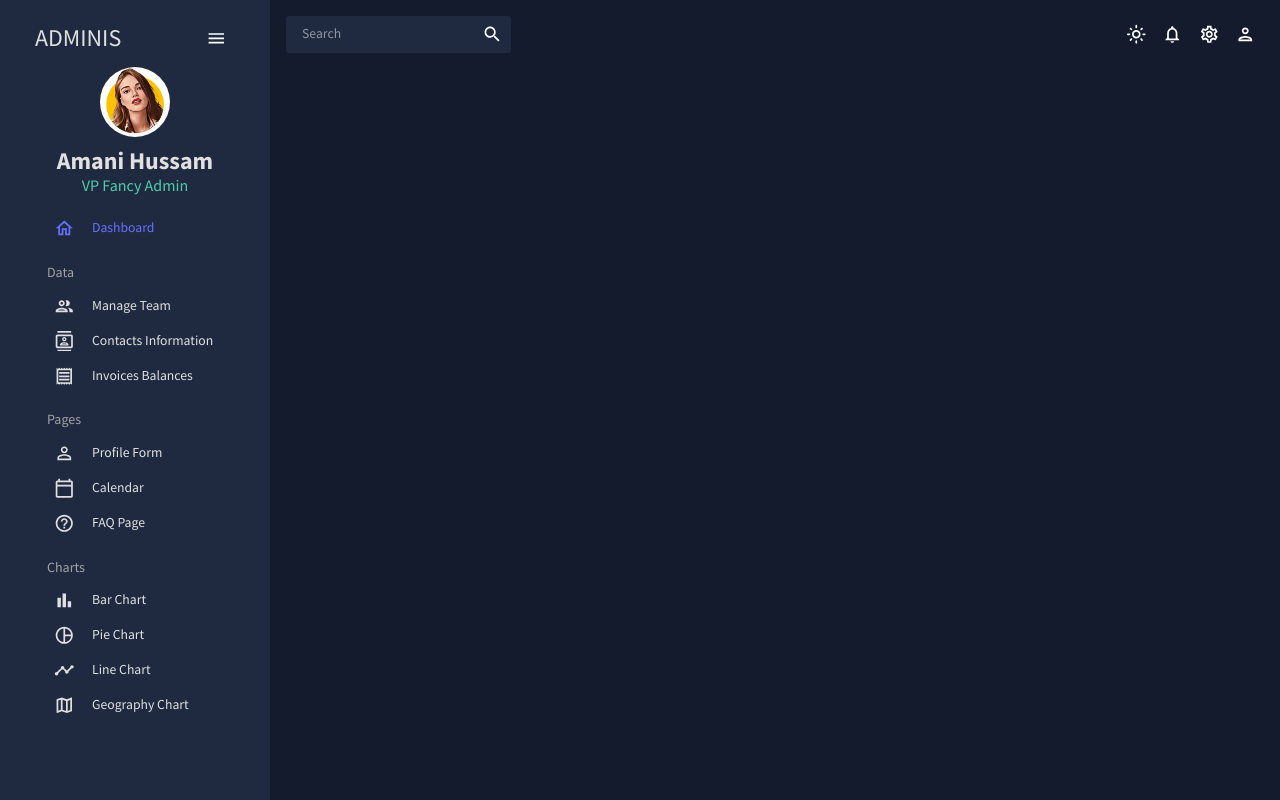
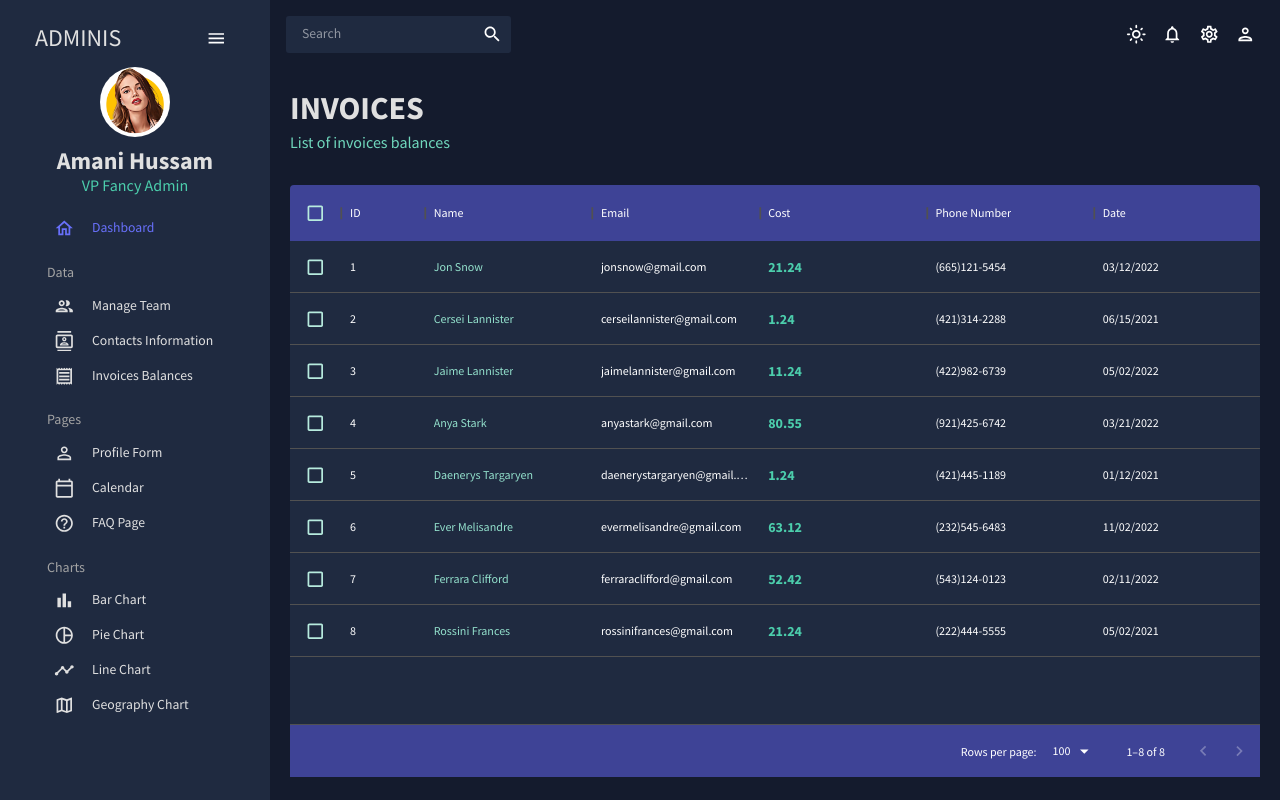
Before and after one commit to HussamAnawr/muiPLab, a React (Create React App) app: page /invoices in a window 1280 px wide. Built offline with nearby package versions, Linux system fonts and the light colour scheme.

Commit message:
Finishing Invoices Page

```diff
--- a/src/App.js
+++ b/src/App.js
@@ -6,8 +6,8 @@ import Sidebar from './scenes/global/Sidebar'
 import Dashboard from './scenes/dashboard'
 
 import Team from "./scenes/team";
-// import Invoices from "./scenes/invoices";
-// import Contacts from "./scenes/contacts";
+import Invoices from "./scenes/invoices";
+import Contacts from "./scenes/contacts";
 // import Bar from "./scenes/bar";
 // import Form from "./scenes/form";
 // import Line from "./scenes/line";
@@ -29,8 +29,8 @@ function App() {
             <Routes>
               <Route path="/" element={<Dashboard />} />
               <Route path="/team" element={<Team />} />
-              {/* <Route path="/invoices" element={<Invoices />} /> */}
-              {/* <Route path="/contacts" element={<Contacts />} /> */}
+              <Route path="/invoices" element={<Invoices />} />
+              <Route path="/contacts" element={<Contacts />} />
               {/* <Route path="/bar" element={<Bar />} /> */}
               {/* <Route path="/form" element={<Form />} /> */}
               {/* <Route path="/line" element={<Line />} /> */}
--- /dev/null
+++ b/src/scenes/contacts/index.jsx
@@ -0,0 +1,67 @@
+import { useTheme, Box } from "@mui/material";
+import { token } from "../../theme";
+import { DataGrid, GridToolbar } from "@mui/x-data-grid";
+import Header from "../../components/Header";
+import { mockDataContacts } from "../../data/mockData";
+
+const Contacts = () => {
+  const theme = useTheme();
+  const colors = token(theme.palette.mode);
+  const columns = [
+    { field: "id", headerName: "ID", flex: 0.5 },
+    {
+      field: "name",
+      headerName: "Name",
+      flex: 1,
+      cellClassName: "name-column-cell",
+    },
+    { field: "age", headerName: "Age", type: "number", align: "left" },
+
+    { field: "email", headerName: "Email", flex: 1 },
+    { field: "phone", headerName: "Phone Number", flex: 1 },
+    { field: "address", headerName: "Address", flex: 1 },
+    { field: "city", headerName: "City", flex: 1 },
+    { field: "zipCode", headerName: "Zip Code", flex: 1 },
+  ];
+  return (
+    <Box m="20px">
+      <Header title="CONTACTS" subtitle="Contacts for future references" />
+      <Box
+        mt={4}
+        height="74vh"
+        sx={{
+          "& .MuiDataGrid-root": {
+            border: "none",
+          },
+          "& .MuiDataGrid-cell": {
+            borderBottom: "none",
+          },
+          "& .name-column-cell": {
+            color: colors.greenAccent[300],
+          },
+          "& .MuiDataGrid-columnHeaders": {
+            backgroundColor: colors.blueAccent[700],
+            borderBottom: "none",
+          },
+          "& .MuiDataGrid-footerContainer": {
+            backgroundColor: colors.blueAccent[700],
+            borderTopLeftRadius: "none",
+          },
+          "& .MuiDataGrid-virtualScroller": {
+            backgroundColor: colors.primary[400],
+          },
+          "& .MuiDataGrid-toolbarContainer .MuiButton-text": {
+            color: `${colors.grey[100]} !important`,
+          },
+        }}
+      >
+        <DataGrid
+          rows={mockDataContacts}
+          columns={columns}
+          components={{ Toolbar: GridToolbar }}
+        />
+      </Box>
+    </Box>
+  );
+};
+export default Contacts;
--- /dev/null
+++ b/src/scenes/invoices/index.jsx
@@ -0,0 +1,67 @@
+import { useTheme, Box, Typography } from "@mui/material";
+import { token } from "../../theme";
+import { DataGrid } from "@mui/x-data-grid";
+import Header from "../../components/Header";
+import { mockDataInvoices } from "../../data/mockData";
+
+const Invoices = () => {
+  const theme = useTheme();
+  const colors = token(theme.palette.mode);
+  const columns = [
+    { field: "id", headerName: "ID", flex: 0.5 },
+    {
+      field: "name",
+      headerName: "Name",
+      flex: 1,
+      cellClassName: "name-column-cell",
+    },
+    { field: "email", headerName: "Email", flex: 1 },
+    { field: "cost", headerName: "Cost", flex: 1 , renderCell: (params) => (
+        <Typography variant="h6" fontWeight="700" color={colors.greenAccent[500]}>
+            {params.row.cost}
+        </Typography>
+    )},
+    { field: "phone", headerName: "Phone Number", flex: 1 },
+    { field: "date", headerName: "Date", flex: 1 },
+  ];
+  return (
+    <Box m="20px">
+      <Header title="INVOICES" subtitle="List of invoices balances" />
+      <Box
+        mt={4}
+        height="74vh"
+        sx={{
+          "& .MuiDataGrid-root": {
+            border: "none",
+          },
+          "& .MuiDataGrid-cell": {
+            borderBottom: "none",
+          },
+          "& .name-column-cell": {
+            color: colors.greenAccent[300],
+          },
+          "& .MuiDataGrid-columnHeaders": {
+            backgroundColor: colors.blueAccent[700],
+            borderBottom: "none",
+          },
+          "& .MuiDataGrid-footerContainer": {
+            backgroundColor: colors.blueAccent[700],
+            borderTopLeftRadius: "none",
+          },
+          "& .MuiDataGrid-virtualScroller": {
+            backgroundColor: colors.primary[400],
+          },
+          "& .MuiCheckbox-root": {
+            color: `${colors.greenAccent[200]} !important`,
+          },
+        }}
+      >
+        <DataGrid
+        checkboxSelection
+        rows={mockDataInvoices}
+        columns={columns} />
+      </Box>
+    </Box>
+  );
+};
+export default Invoices;
```
